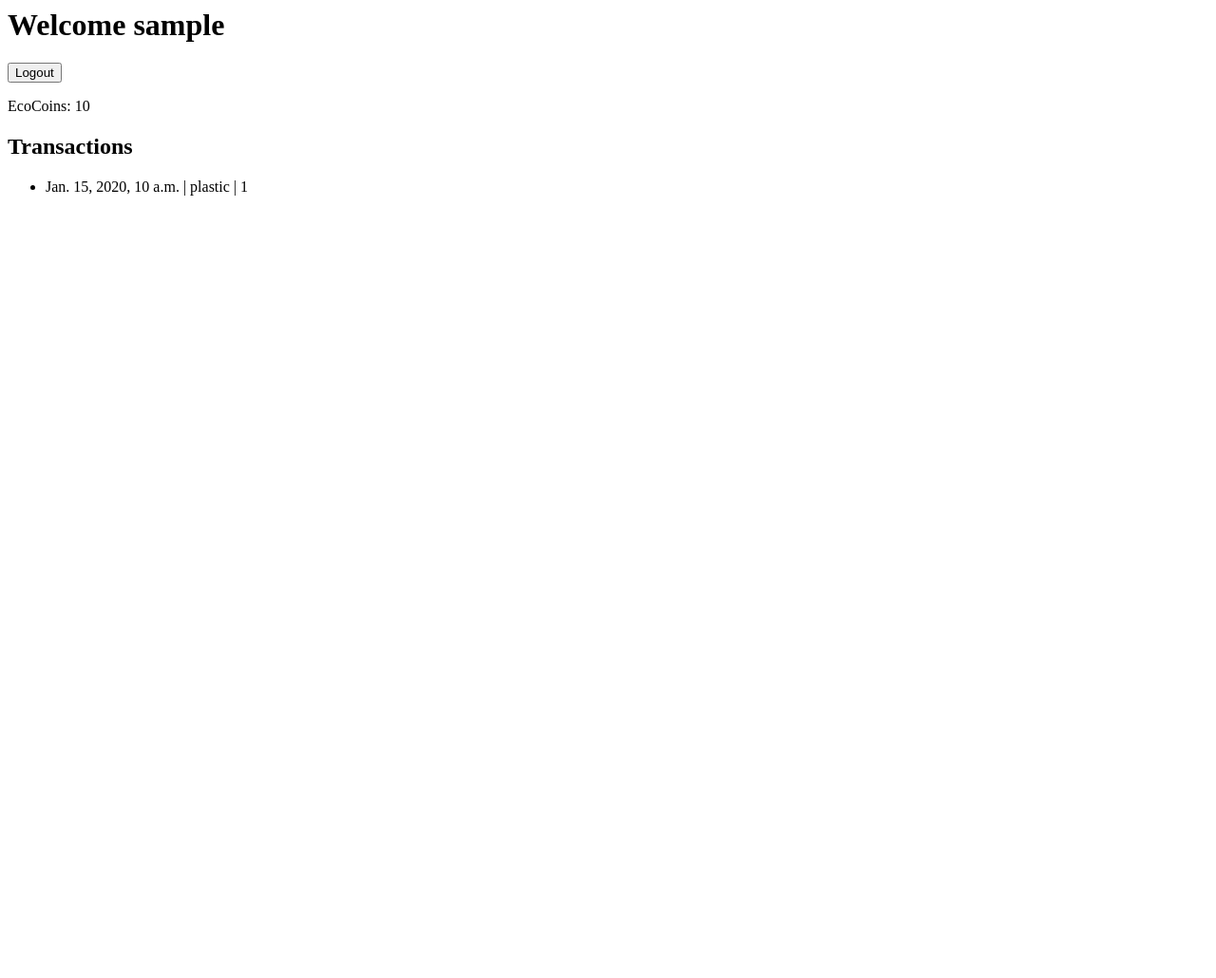
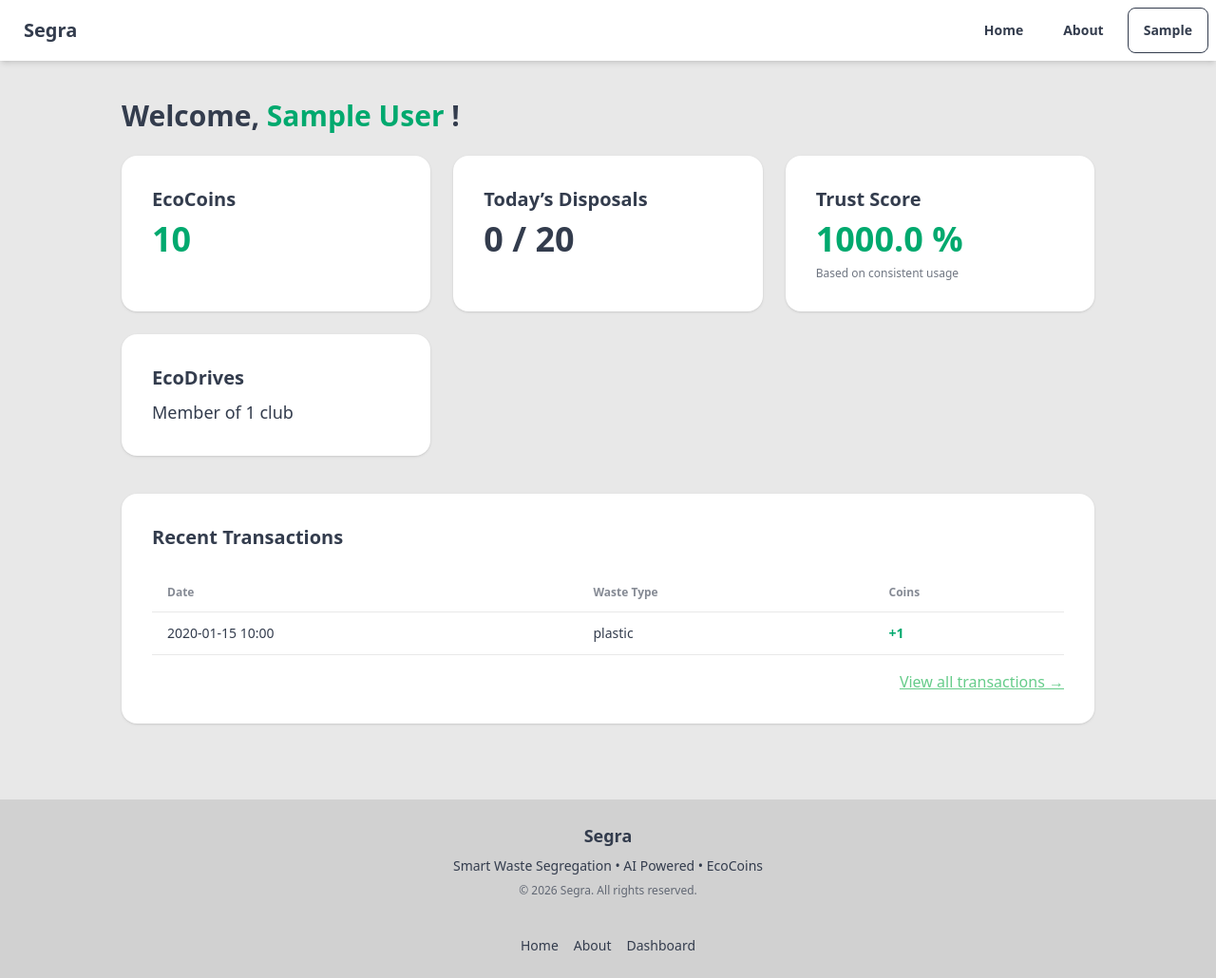
Before and after one commit to harishtpj/SegraWeb, a Django app: page /dashboard/ in a window 1280 px wide. Shown: the whole page at 95% size. Before the commit the page ends 206 px from the top, so only its background shows below. Run offline with Django 5.2, Linux system fonts and the light colour scheme; a user stored in the database is signed in; tables that the repository leaves empty hold one stand-in row (values such as "Sample post"); some libraries are stand-ins or nearby versions.

Commit message:
Added dashboard styling

```diff
--- a/accounts/views.py
+++ b/accounts/views.py
@@ -1,14 +1,31 @@
 from django.contrib.auth.decorators import login_required
 from django.shortcuts import redirect, render
+from django.utils.timezone import now
 
 from ecocoins.models import EcoCoinTransaction
+from ecocoins.services import DAILY_LIMIT
 
 from .forms import RegistrationForm
 
 @login_required
 def dashboard(req):
-    transactions = EcoCoinTransaction.objects.filter(user=req.user)
-    return render(req, "dashboard.html", {"transactions": transactions})
+    user = req.user
+
+    txns_cnt = EcoCoinTransaction.objects.filter(
+            user=user,
+            created_at__date=now().date()
+            ).count()
+
+    recent_txns = EcoCoinTransaction.objects.filter(user=user) \
+            .order_by('-created_at')[:5]
+
+    return render(req, "dashboard.html", {
+        'today_count': txns_cnt,
+        'daily_limit': DAILY_LIMIT,
+        'clubs': user.clubs.all(),
+        'txns': recent_txns,
+        'trust_score': user.trust_score * 100,
+    })
 
 def register(req):
     if req.method == "POST":
--- a/clubs/models.py
+++ b/clubs/models.py
@@ -6,7 +6,7 @@ User = settings.AUTH_USER_MODEL
 class Club(models.Model):
     name = models.CharField(max_length=100)
     desc = models.TextField()
-    members = models.ManyToManyField(User, blank=True)
+    members = models.ManyToManyField(User, blank=True, related_name="clubs")
 
 class EcoDrive(models.Model):
     club = models.ForeignKey(Club, on_delete=models.CASCADE)
--- a/templates/dashboard.html
+++ b/templates/dashboard.html
@@ -1,15 +1,103 @@
-<h1>Welcome {{ user.username }}</h1>
+{% extends "base.html" %}
 
-<form method="post" action="{% url 'logout' %}">
-    {% csrf_token %}
-    <button type="submit">Logout</button>
-</form>
+{% block title %}Dashboard - Segra{% endblock %}
 
-<p>EcoCoins: {{ user.ecocoin_balance }}</p>
+{% block content %}
+<h1 class="text-3xl font-bold mb-6">
+    Welcome,
+    <span class="text-success">
+        {{ user.get_full_name }}
+    </span>!
+</h1>
 
-<h2>Transactions</h2>
-<ul>
-    {% for t in transactions %}
-    <li>{{ t.created_at }} | {{ t.waste_type }} | {{ t.coins }}</li>
-    {% endfor %}
-</ul>
+<!-- Stats -->
+<div class="grid grid-cols-1 md:grid-cols-3 gap-6 mb-10">
+
+    <div class="card bg-base-100 shadow">
+        <div class="card-body">
+            <h2 class="card-title">EcoCoins</h2>
+            <p class="text-4xl font-bold text-success">
+                {{ user.ecocoin_balance }}
+            </p>
+        </div>
+    </div>
+
+    <div class="card bg-base-100 shadow">
+        <div class="card-body">
+            <h2 class="card-title">Today’s Disposals</h2>
+            <p class="text-4xl font-bold">
+                {{ today_count }} / {{ daily_limit }}
+            </p>
+        </div>
+    </div>
+
+    <div class="card bg-base-100 shadow">
+        <div class="card-body">
+            <h2 class="card-title">Trust Score</h2>
+            <p class="text-4xl font-bold text-success">
+                {{ trust_score }} %
+            </p>
+            <p class="text-xs opacity-70">
+                Based on consistent usage
+            </p>
+        </div>
+    </div>
+
+    <div class="card bg-base-100 shadow">
+        <div class="card-body">
+            <h2 class="card-title">EcoDrives</h2>
+            <p class="text-lg">
+                {% if clubs %}
+                    Member of {{ clubs|length }} club{{ clubs|length|pluralize }}
+                {% else %}
+                    Not part of any EcoDrive
+                {% endif %}
+            </p>
+        </div>
+    </div>
+
+</div>
+
+<!-- Recent Transactions -->
+<div class="card bg-base-100 shadow">
+    <div class="card-body">
+        <h2 class="card-title mb-4">Recent Transactions</h2>
+
+        {% if txns %}
+            <div class="overflow-x-auto">
+                <table class="table">
+                    <thead>
+                        <tr>
+                            <th>Date</th>
+                            <th>Waste Type</th>
+                            <th>Coins</th>
+                        </tr>
+                    </thead>
+                    <tbody>
+                        {% for t in txns %}
+                        <tr>
+                            <td>{{ t.created_at|date:"Y-m-d H:i" }}</td>
+                            <td>{{ t.waste_type }}</td>
+                            <td class="font-semibold text-success">
+                                +{{ t.coins }}
+                            </td>
+                        </tr>
+                        {% endfor %}
+                    </tbody>
+                </table>
+
+		<div class="mt-4 text-right">
+		    <a href="{% url 'transactions' %}" class="link link-primary">
+			View all transactions →
+		    </a>
+		</div>
+            </div>
+        {% else %}
+            <p class="text-sm opacity-70">
+                No transactions yet.
+            </p>
+        {% endif %}
+    </div>
+</div>
+
+{% endblock %}
--- a/templates/partials/navbar.html
+++ b/templates/partials/navbar.html
@@ -10,7 +10,7 @@
         {% if user.is_authenticated %}
         <div class="dropdown dropdown-end">
             <div tabindex="0" role="button" class="btn btn-outline">
-                {{ user.username }}
+                {{ user.first_name }}
             </div>
             <ul
                 tabindex="0"
```
Also changed, not shown: accounts/forms.py (+16 -1 lines), ecocoins/views.py (+6 -2 lines), templates/transactions.html (+40 -9 lines).
